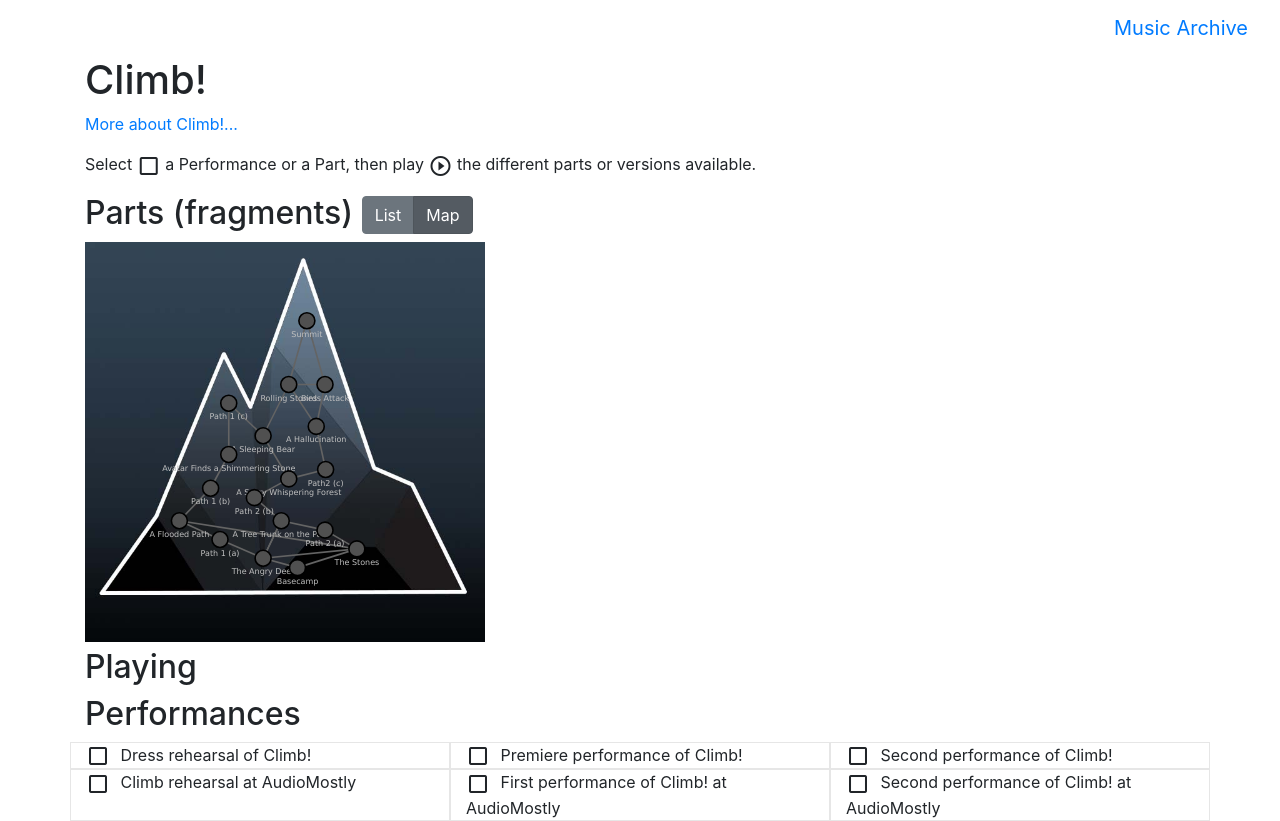
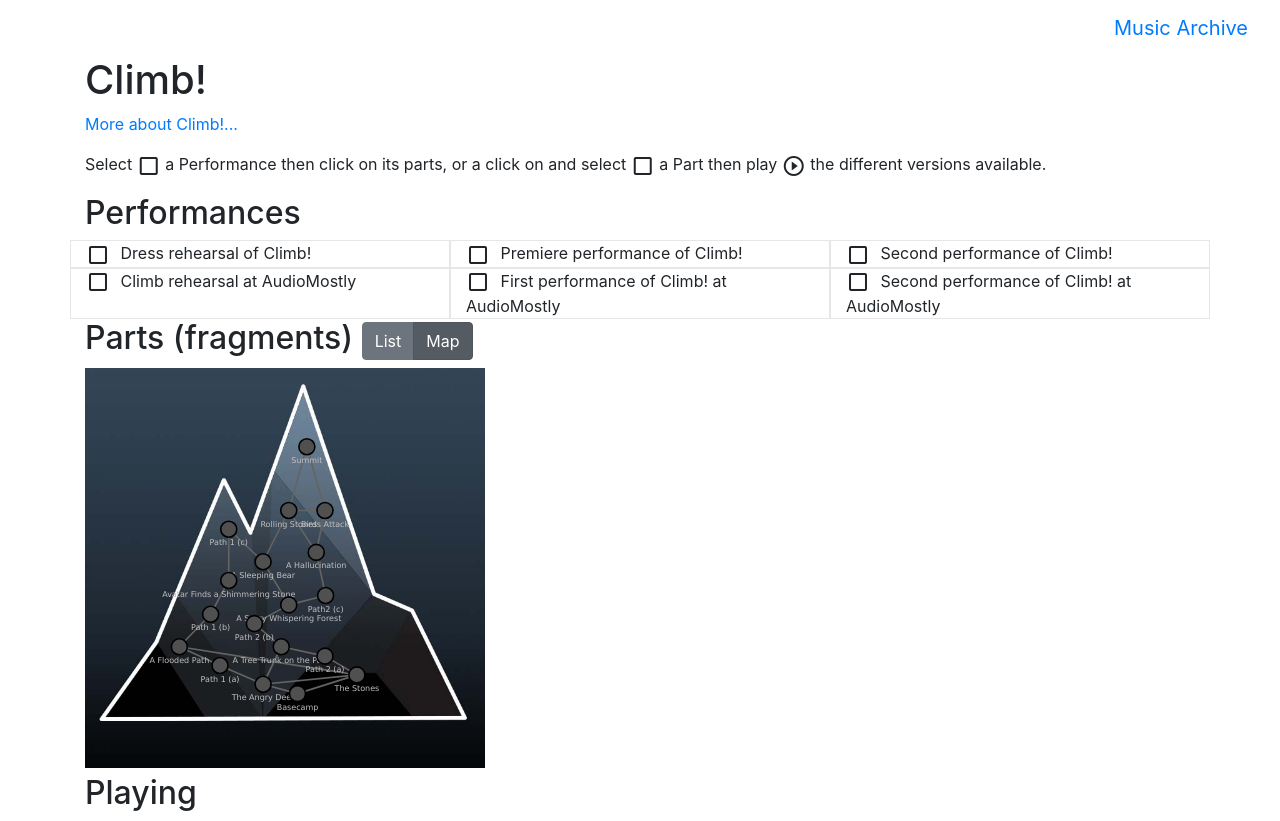
Before and after one commit to oerc-music/music-archive, an Angular app in the folder archive-app/: page /explore/Climb in a window 1280 px wide. Built offline with nearby package versions, Linux system fonts and the light colour scheme.

Commit message:
change instructions and default explore layout; start playing by default on select perf/part

```diff
--- a/archive-app/src/app/work-explorer.component.html
+++ b/archive-app/src/app/work-explorer.component.html
@@ -1,7 +1,24 @@
 <div class="container" *ngIf="work"><h1>{{work.label}}</h1>
 <!-- <i class="material-icons">face</i> -->
 	<p><a [routerLink]="['/work', work.id]">More about {{work.label}}...</a></p>
-	<p>Select <i class="material-icons">check_box_outline_blank</i> a Performance or a Part, then play <i class="material-icons">play_circle_outline</i> the different parts or versions available.</p>
+	<p *ngIf="!showMap">Select <i class="material-icons">check_box_outline_blank</i> a Performance then play <i class="material-icons">play_circle_outline</i> its parts, or select <i class="material-icons">check_box_outline_blank</i> a Part then play <i class="material-icons">play_circle_outline</i> the different versions available.</p>
+	<p *ngIf="showMap">Select <i class="material-icons">check_box_outline_blank</i> a Performance then click on its parts, or a click on and select <i class="material-icons">check_box_outline_blank</i> a Part then play <i class="material-icons">play_circle_outline</i> the different versions available.</p>
+	<h2>Performances</h2>
+	<div class="row">
+		<div class="col-sm-6 col-md-4 performance" *ngFor="let perf of performances" [ngClass]="{'highlighted': perf.highlighted}"
+			(click)="clickPerformance(perf)">
+			<a (click)="clickPerformanceCheckbox($event,perf)" class="pointer">
+				<i class="material-icons">{{perf.selected ? 'check_box' : 'check_box_outline_blank'}}</i>
+			</a>
+			<a (click)="clickPerformancePlay($event,perf)" class="pointer">
+				<span *ngIf="perf.active && perf.available"><i class="material-icons">play_circle_filled</i></span>
+				<span *ngIf="!perf.active && perf.available"><i class="material-icons">play_circle_outline</i></span>
+				<span *ngIf="!perf.available"><i class="material-icons">&nbsp;</i></span>
+			</a>
+			{{perf.label}}<!-- (@ {{perf.startTime}}) -->
+		</div>
+	</div>
+	<!-- <p *ngIf="selectedPerformance"><em>{{selectedPerformance.label}}</em>: {{selectedPerformance.description}}</p>  -->
 	<h2>Parts (fragments)
 	<div class="btn-group">
 		<button class="btn btn-secondary" [ngClass]="{'active':!showMap}" (click)="setShowMap(false)">List</button>
@@ -21,23 +38,47 @@
 			</a>
 			{{part.label}}
 		</div>
+		<div class="col-sm-12 col-md-4 col-lg-6">
+			<p *ngIf="selectedPart"><em>{{selectedPart.label}}</em>: {{selectedPart.description}}</p>
+		</div>
 	</div>
-	<p *ngIf="selectedPart">{{selectedPart.description}}</p>
 	<div class="row" *ngIf="showMap">
 		<div class="col-sm-12 col-md-8 col-lg-6">
 			<parts-map [parts]="parts" [work]="work" (select)="clickMapPart($event)"></parts-map>
 		</div>
-		<div class="col-sm-12 col-md-4 col-lg-6">
-			<p *ngIf="selectedPart"><em>{{selectedPart.label}}</em>: {{selectedPart.description}}</p>
+		<div class="col-sm-12 col-md-4 col-lg-6" *ngIf="selectedPart">
+			<div class="part" [ngClass]="{'highlighted': selectedPart.highlighted}"
+			(click)="clickPart(selectedPart)">
+				<a (click)="clickPartCheckbox($event,selectedPart)" class="pointer">
+					<i class="material-icons">{{selectedPart.selected ? 'check_box' : 'check_box_outline_blank'}}</i>
+				</a>
+				<a (click)="clickPartPlay($event,selectedPart)" class="pointer">
+					<span *ngIf="selectedPart.active && selectedPart.available"><i class="material-icons">play_circle_filled</i></span>
+					<span *ngIf="!selectedPart.active && selectedPart.available"><i class="material-icons">play_circle_outline</i></span>
+					<span *ngIf="!selectedPart.available"><i class="material-icons">&nbsp;</i></span>
+				</a>
+				{{selectedPart.label}}
+			</div>
+			<p ><em>{{selectedPart.label}}</em>: {{selectedPart.description}}</p>
+		</div>
+		<div class="col-sm-12 col-md-4 col-lg-6" *ngIf="currentlyPlaying && !selectedPart">
+			<div class="part" [ngClass]="{'highlighted': currentlyPlaying.part.highlighted}"
+			(click)="clickPart(currentlyPlaying.part)">
+				<a (click)="clickPartCheckbox($event,currentlyPlaying.part)" class="pointer">
+					<i class="material-icons">{{currentlyPlaying.part.selected ? 'check_box' : 'check_box_outline_blank'}}</i>
+				</a>
+				<a (click)="clickPartPlay($event,currentlyPlaying.part)" class="pointer">
+					<span *ngIf="currentlyPlaying.part.active && currentlyPlaying.part.available"><i class="material-icons">play_circle_filled</i></span>
+					<span *ngIf="!currentlyPlaying.part.active && currentlyPlaying.part.available"><i class="material-icons">play_circle_outline</i></span>
+					<span *ngIf="!currentlyPlaying.part.available"><i class="material-icons">&nbsp;</i></span>
+				</a>
+				{{currentlyPlaying.part.label}}
+			</div>
+			<p ><em>{{currentlyPlaying.part.label}}</em>: {{currentlyPlaying.part.description}}</p>
 		</div>
 	</div>
 	<h2>Playing</h2>
 	<div class="row" *ngIf="!!currentlyPlaying">
-		<div class="col-12">
-			<em>{{currentlyPlaying.performance.label}}</em>: {{currentlyPlaying.performance.description}}<br>
-			<em>{{currentlyPlaying.part.label}}</em>: {{currentlyPlaying.part.description}}
-			<p *ngIf="!currentlyPlaying.clip || !currentlyPlaying.clip.recording">Sorry, the recording for this performance is not yet available</p>
-		</div>
 		<div class="col-12" *ngIf="!!currentlyPlaying.clip && !!currentlyPlaying.clip.recording">
 			<span class="time">{{currentlyPlaying.currentTimeText}}</span>
 			<a (click)="previous()"><i class="material-icons">skip_previous</i></a>
@@ -65,6 +106,11 @@
 				</tbody>
 			</table>
 		</div>
+		<div class="col-12">
+			<p *ngIf="!currentlyPlaying.clip || !currentlyPlaying.clip.recording">Sorry, the recording for this performance is not yet available</p>
+			<em>{{currentlyPlaying.performance.label}}</em>: {{currentlyPlaying.performance.description}}<br>
+			<em>{{currentlyPlaying.part.label}}</em>: {{currentlyPlaying.part.description}}
+		</div>
 	</div>
 	<!-- <ul>
 		<li *ngFor="let pp of partPerformances">{{pp.performance.id}} / {{pp.part.id}}</li>
@@ -78,20 +124,4 @@
 			</audio>
 		</div>
 	</div>
-	<h2>Performances</h2>
-	<div class="row">
-		<div class="col-sm-6 col-md-4 performance" *ngFor="let perf of performances" [ngClass]="{'highlighted': perf.highlighted}"
-			(click)="clickPerformance(perf)">
-			<a (click)="clickPerformanceCheckbox($event,perf)" class="pointer">
-				<i class="material-icons">{{perf.selected ? 'check_box' : 'check_box_outline_blank'}}</i>
-			</a>
-			<a (click)="clickPerformancePlay($event,perf)" class="pointer">
-				<span *ngIf="perf.active && perf.available"><i class="material-icons">play_circle_filled</i></span>
-				<span *ngIf="!perf.active && perf.available"><i class="material-icons">play_circle_outline</i></span>
-				<span *ngIf="!perf.available"><i class="material-icons">&nbsp;</i></span>
-			</a>
-			{{perf.label}}<!-- (@ {{perf.startTime}}) -->
-		</div>
-	</div>
-	<p *ngIf="selectedPerformance">{{selectedPerformance.description}}</p>
 </div>
--- a/archive-app/src/app/work-explorer.component.ts
+++ b/archive-app/src/app/work-explorer.component.ts
@@ -268,6 +268,12 @@ export class WorkExplorerComponent implements OnInit {
 			else
 				this.currentlyPlaying.part.active = true;
 		}
+		if (!this.currentlyPlaying) {
+			var part = this.parts.find(p => p.available);
+		 	if (part) {
+				this.playInternal(perf, part);
+			}
+		}
 	}
 	clickPerformancePlay(event,perf) {
 		event.preventDefault();
@@ -320,10 +326,17 @@ export class WorkExplorerComponent implements OnInit {
 			performance.available = !!this.partPerformances.find(pp => pp.performance === performance && pp.part === part);
 		}
 		if (this.currentlyPlaying) {
-			if (this.currentlyPlaying.part!==part|| !this.currentlyPlaying.performance.available)
+			if (this.currentlyPlaying.part!==part|| !this.currentlyPlaying.performance.available) {
 				this.stop();
+			}
 			else
 				this.currentlyPlaying.performance.active = true;
+		}
+		if (!this.currentlyPlaying) {
+			var perf = this.performances.find(p => p.available);
+		 	if (perf) {
+				this.playInternal(perf, part);
+			}
 		}
 	}
 	clickPartPlay(event,part) {
@@ -402,7 +415,7 @@ export class WorkExplorerComponent implements OnInit {
 	audioTimeupdate(event,rec) {
 		console.log('timeupdate '+rec.id+' '+event.target.currentTime);
 		rec.lastTime = event.target.currentTime;
-		if (!!this.currentlyPlaying && this.currentlyPlaying.clip.recording===rec) {
+		if (!!this.currentlyPlaying && this.currentlyPlaying.clip && this.currentlyPlaying.clip.recording===rec) {
 			let offset = rec.lastTime+rec.startTime-this.currentlyPlaying.startTime;
 			this.currentlyPlaying.setCurrentTime(offset);
 			this.currentlyPlaying.subevents.map(ev => ev.setAbsTime(rec.lastTime+rec.startTime));
```
